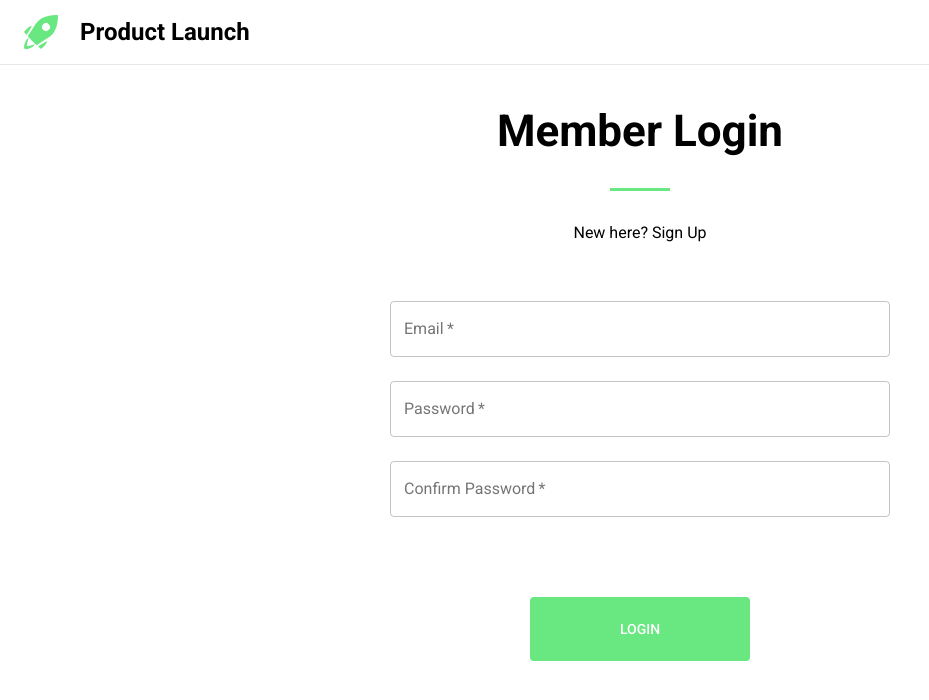
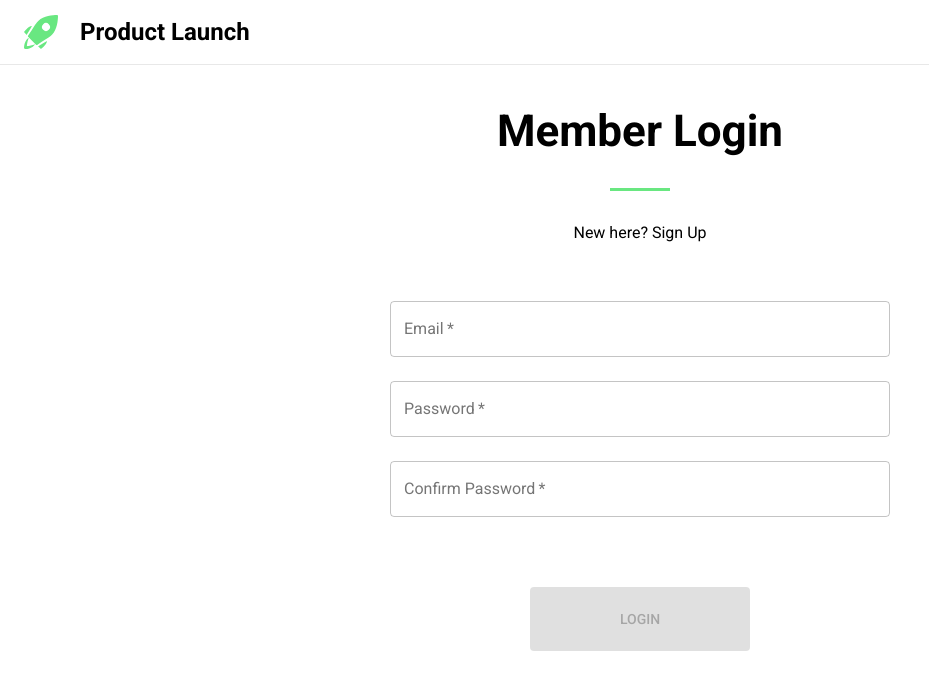
Before and after one commit to hatchways/team-summer, a React (Create React App) app in the folder client/: page /login in a window 1280 px wide. Shown: the top 700 px of the page, without its empty margins (0-929 px from the left). Built offline with nearby package versions, Linux system fonts and the light colour scheme.

Commit message:
login refactor for better form handling

```diff
--- a/client/src/pages/Login.js
+++ b/client/src/pages/Login.js
@@ -1,6 +1,6 @@
-import React, {useState} from 'react';
+import React from 'react';
 import {
-    makeStyles,
+    withStyles,
     Button
 } from '@material-ui/core';
 import {Link} from 'react-router-dom';
@@ -10,7 +10,7 @@ import {CustomOutlinedInput} from '../components/Inputs';
 import CenteredPageHeader from '../components/CenteredPageHeader';
 import FormValidator from '../helpers/form-validation';
 
-const useStyles = makeStyles({
+const styles = {
     pageContent: {
         // Alignment
         display: 'flex',
@@ -32,11 +32,26 @@ const useStyles = makeStyles({
     lastInput: {
         // Last input has spacing to separate from bottom
         // according to specs.
-        marginBottom: 80
+        marginBottom: 70
     }
-});
+};
 
-const formValidatiors = FormValidator([
+class Login extends React.Component {
+    constructor(props) {
+        super(props);
+        this.state = {
+            email: '',
+            password: '',
+            confirmPassword: '',
+            validation: {
+                email: {isInvalid: false, message: ''},
+                password: {isInvalid: false, message: ''},
+                confirmPassword: {isInvalid: false, message: ''}
+            }
+        };
+    }
+
+    validators = FormValidator([
         {
             field: 'email',
             method: validator.isEmpty,
@@ -69,27 +84,32 @@ const formValidatiors = FormValidator([
         }
     ]);
 
-const Login = () => {
-    const classes = useStyles();
+    handleInputChange = (event) => {
+        const {value, name} = event.target;
 
-    // Controlled form paramaters
-    const [email, setEmail] = useState('');
-    const [password, setPassword] = useState('');
-    const [confirmPassword, setConfirmPassword] = useState('');
-    const [validation, setValidation] = useState({
-        email: {isInvalid: false, message: ''},
-        password: {isInvalid: false, message: ''},
-        confirmPassword: {isInvalid: false, message: ''}
-    });
+        this.setState({[name]: value});
+    };
 
-    const handleSubmit = (event) => {
+    disableSubmit = () => {
+        const {email, password, confirmPassword} = this.state;
+
+        return [email, password, confirmPassword].some((value) => !value);
+
+
+    };
+
+    handleSubmit = (event) => {
         event.preventDefault();
 
-        const validation = formValidatiors.validate({email, password, confirmPassword});
-        setValidation(validation);
+        const validation = this.validators.validate(this.state);
+        this.setState({validation});
 
-        if (validation.isValid) console.log('valid')
+        if (validation.isValid) console.log('valid');
     };
+
+    render() {
+        const {classes} = this.props;
+        const {email, password, confirmPassword, validation} = this.state;
 
         return (
             <main className={classes.pageContent}>
@@ -100,12 +120,12 @@ const Login = () => {
                 />
 
                 {/* Login Form */}
-            <form className={classes.form} onSubmit={handleSubmit} noValidate>
+                <form className={classes.form} onSubmit={this.handleSubmit} noValidate>
                     <CustomOutlinedInput
                         name="email"
                         value={email}
                         label="Email"
-                    onChange={(event) => setEmail(event.target.value)}
+                        onChange={this.handleInputChange}
                         type="email"
                         required
                         error={validation.email.isInvalid}
@@ -115,7 +135,7 @@ const Login = () => {
                         name="password"
                         value={password}
                         label="Password"
-                    onChange={(event) => setPassword(event.target.value)}
+                        onChange={this.handleInputChange}
                         type="password"
                         required
                         error={validation.password.isInvalid}
@@ -125,17 +145,24 @@ const Login = () => {
                         name="confirmPassword"
                         value={confirmPassword}
                         label="Confirm Password"
-                    onChange={(event) => setConfirmPassword(event.target.value)}
+                        onChange={this.handleInputChange}
                         type="password"
                         required
                         className={classes.lastInput}
                         error={validation.confirmPassword.isInvalid}
                         helperText={validation.confirmPassword.message}
                     />
-                <Button type="submit" variant="contained" color="primary">Login</Button>
+                    <Button
+                        type="submit"
+                        variant="contained"
+                        color="primary"
+                        disabled={this.disableSubmit()}>
+                        Login
+                    </Button>
                 </form>
             </main>
         );
-};
+    }
+}
 
-export default Login;
+export default withStyles(styles)(Login);
```
Lines whose indentation alone changed are shown as unchanged.
